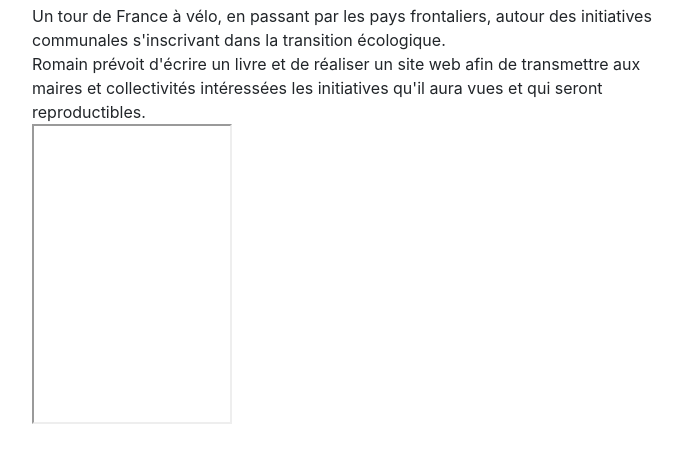
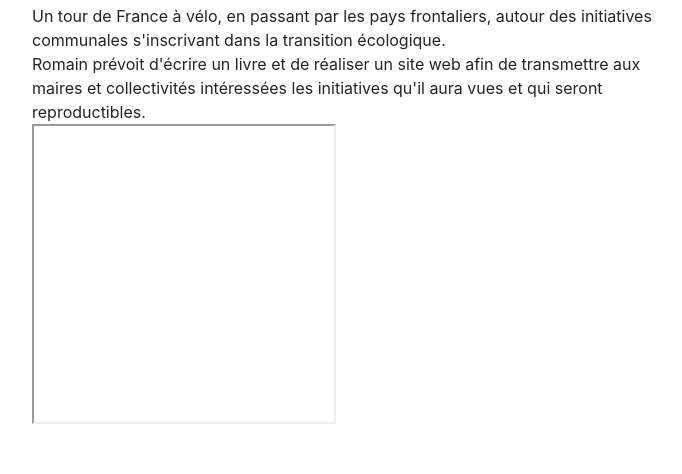
Before and after one commit to objectifdeveloppementdurable/objectifdeveloppementdurable.github.io, a website with bundled scripts: page index.html in a window 1280 px wide. Shown: the part 2740-3214 px from the top of the page, without its empty margins (288-970 px from the left). Built offline with nearby package versions, Linux system fonts and the light colour scheme; files whose address does not match are found by name; a web font is replaced by a local one.

Commit message:
update index.html

```diff
--- a/index.html
+++ b/index.html
@@ -160,7 +160,7 @@
             <div class="subheading mb-3">"Territoires en transition"</div>
             <div>Un tour de France à vélo, en passant par les pays frontaliers, autour des initiatives communales s'inscrivant dans la transition écologique.</div>
             <p>Romain prévoit d'écrire un livre et de réaliser un site web afin de transmettre aux maires et collectivités intéressées les initiatives qu'il aura vues et qui seront reproductibles.</br>
-            <iframe src="media/projet_romain.pdf" style="height: 300px; width: 200px"></iframe></p>
+            <iframe src="media/projet_romain.pdf" style="height: 300px; width: 100%%"></iframe></p>
           </div>
           <div class="resume-date text-md-right">
             <span class="text-primary">2021</span>
```
